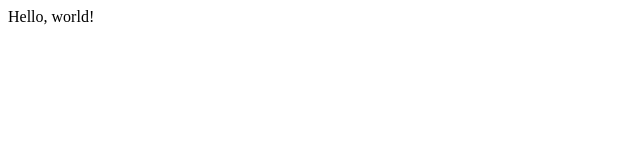
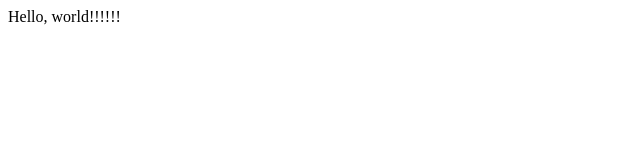
Before and after one commit to PavloUmrysh/html_lessons, a plain HTML site: page lesson_2/code_lesson/index.html in a window 1280 px wide. Shown: the full height of the page, 0-640 px from the left. Drawn offline with Linux system fonts and the light colour scheme.

Commit message:
changed  world

```diff
--- a/lesson_2/code_lesson/index.html
+++ b/lesson_2/code_lesson/index.html
@@ -9,6 +9,6 @@
   </head>
 
   <body>
-    Hello, world!
+    Hello, world!!!!!!
   </body>
 </html>
```
